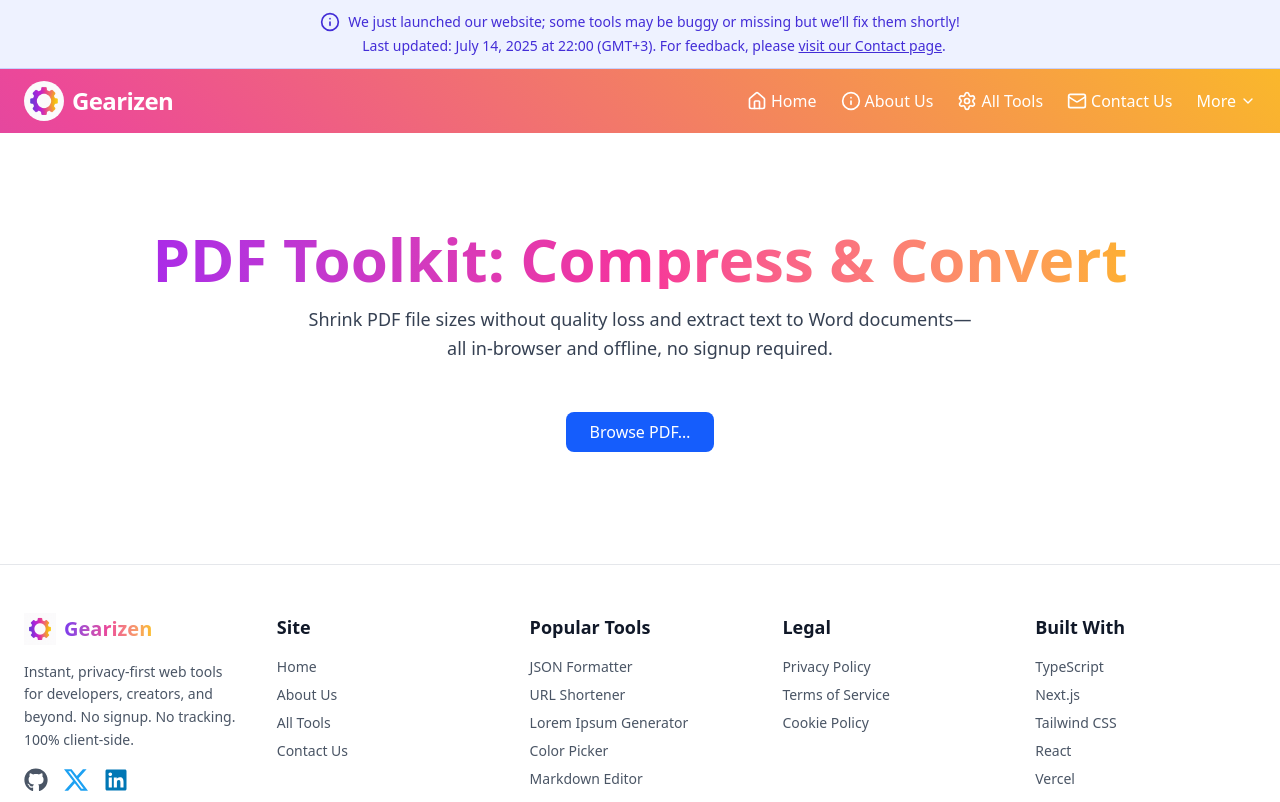
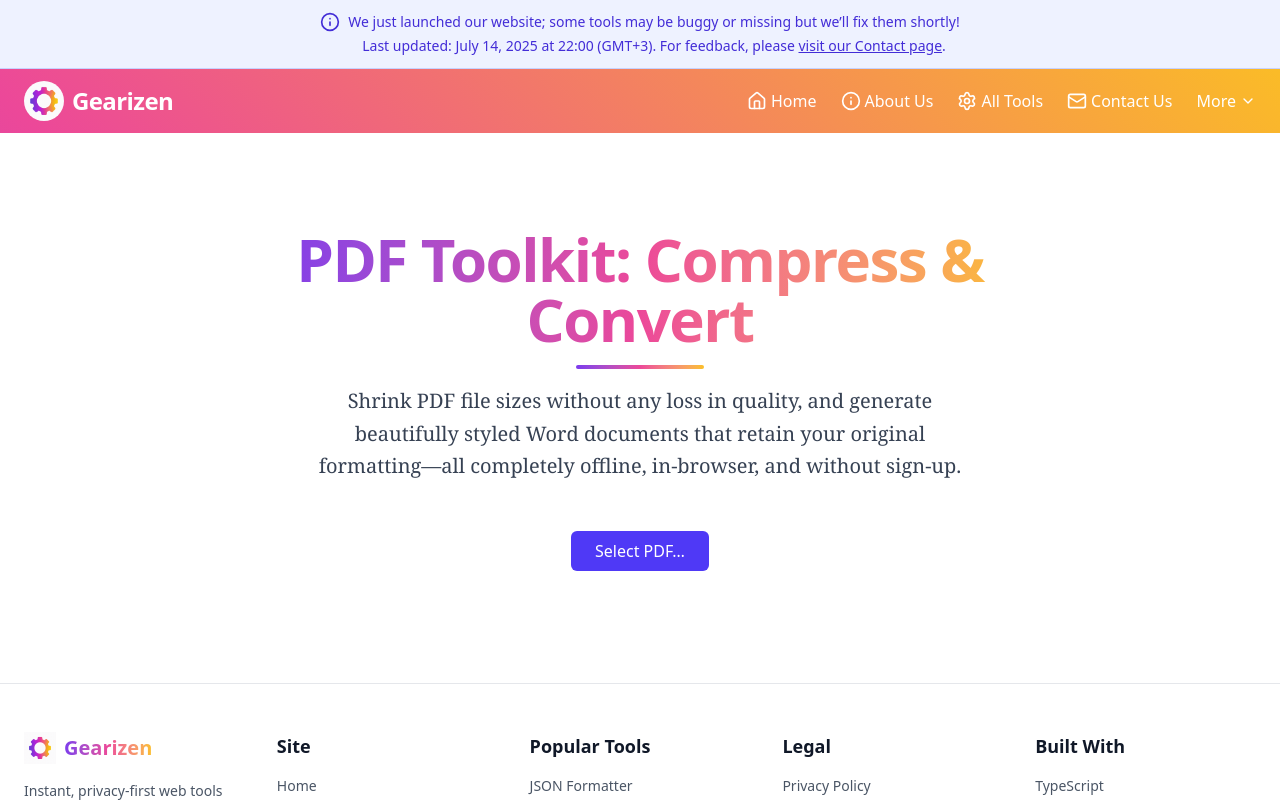
Before and after one commit to tahir-ozcan/gearizen, a Next.js app: page /tools/pdf-toolkit in a window 1280 px wide. Shown: the top 802 px of the page. Built offline with nearby package versions, Linux system fonts and the light colour scheme.

Commit message:
Update project to latest local state

```diff
--- a/app/tools/pdf-toolkit/pdf-toolkit-client.tsx
+++ b/app/tools/pdf-toolkit/pdf-toolkit-client.tsx
@@ -4,40 +4,45 @@
 import { useState, useRef, ChangeEvent, useEffect } from "react";
 import { PDFDocument, type SaveOptions } from "pdf-lib";
 import * as pdfjsLib from "pdfjs-dist/legacy/build/pdf";
-
-type LoadingState = "idle" | "compress" | "extract";
+import { Document, Packer, Paragraph, TextRun } from "docx";
 
 export default function PdfToolkitClient() {
   const [uploadFile, setUploadFile] = useState<File | null>(null);
-  const [loading, setLoading] = useState<LoadingState>("idle");
+  const [loading, setLoading] = useState<"idle" | "compress" | "extract">("idle");
   const [error, setError] = useState<string | null>(null);
   const [extractedText, setExtractedText] = useState("");
   const [compressedUrl, setCompressedUrl] = useState<string | null>(null);
-
   const fileInputRef = useRef<HTMLInputElement>(null);
 
-  // Serve the worker from public/pdf.worker.min.js
+  // PDF.js worker configuration
   useEffect(() => {
     pdfjsLib.GlobalWorkerOptions.workerSrc = "/pdf.worker.min.js";
   }, []);
 
+  // Open file picker
   function handleBrowseClick() {
     fileInputRef.current?.click();
   }
 
+  // File input change
   function handleUploadChange(e: ChangeEvent<HTMLInputElement>) {
     const f = e.target.files?.[0] ?? null;
     setError(null);
     setCompressedUrl(null);
     setExtractedText("");
-    if (!f) return setUploadFile(null);
+    if (!f) {
+      setUploadFile(null);
+      return;
+    }
     if (f.type !== "application/pdf") {
-      setError("Please select a valid PDF file.");
-      return setUploadFile(null);
+      setError("❌ Please select a valid PDF file.");
+      setUploadFile(null);
+      return;
     }
     setUploadFile(f);
   }
 
+  // Compress PDF
   async function handleCompressPdf() {
     if (!uploadFile) return;
     setLoading("compress");
@@ -47,30 +52,17 @@ export default function PdfToolkitClient() {
       const buf = await uploadFile.arrayBuffer();
       const pdfDoc = await PDFDocument.load(buf, { ignoreEncryption: true });
       const bytes = await pdfDoc.save({ useObjectStreams: true } as SaveOptions);
-      setCompressedUrl(URL.createObjectURL(new Blob([bytes], { type: "application/pdf" })));
+      const url = URL.createObjectURL(new Blob([bytes], { type: "application/pdf" }));
+      setCompressedUrl(url);
     } catch (err: unknown) {
-      setError(err instanceof Error ? err.message : "Compression failed.");
+      setError(err instanceof Error ? err.message : "❌ Compression failed.");
     } finally {
       setLoading("idle");
     }
   }
 
-  function handleViewCompressed() {
-    if (compressedUrl) window.open(compressedUrl, "_blank");
-  }
-
-  function handleDownloadCompressed() {
-    if (!compressedUrl || !uploadFile) return;
-    const a = document.createElement("a");
-    a.href = compressedUrl;
-    a.download = `compressed-${uploadFile.name}`;
-    document.body.appendChild(a);
-    a.click();
-    document.body.removeChild(a);
-    setTimeout(() => URL.revokeObjectURL(compressedUrl), 1000);
-  }
-
-  async function handleExtractText() {
+  // Extract text and convert to Word
+  async function handleExtractToWord() {
     if (!uploadFile) return;
     setLoading("extract");
     setError(null);
@@ -78,45 +70,88 @@ export default function PdfToolkitClient() {
     try {
       const buf = await uploadFile.arrayBuffer();
       const pdf = await pdfjsLib.getDocument({ data: buf }).promise;
-      let txt = "";
+
+      // Build paragraphs array
+      const paragraphs: Paragraph[] = [];
+      let previewText = "";
+
       for (let i = 1; i <= pdf.numPages; i++) {
         const page = await pdf.getPage(i);
         const content = await page.getTextContent();
-        txt +=
-          content.items
-            .filter((item): item is { str: string } => "str" in item)
-            .map((item) => item.str)
-            .join(" ") + "\n\n";
+        const pageText = content.items
+          .filter((item): item is { str: string } => "str" in item)
+          .map(item => item.str)
+          .join(" ");
+
+        // Add to preview
+        previewText += pageText + "\n\n";
+
+        // Create paragraph for this page
+        paragraphs.push(
+          new Paragraph({
+            children: [
+              new TextRun({
+                text: pageText,
+                font: "Times New Roman",
+                size: 24,    // 12pt
+              }),
+            ],
+            spacing: { after: 200 },
+          })
+        );
       }
-      setExtractedText(txt.trim());
 
-      const blob = new Blob([txt], { type: "application/msword" });
+      setExtractedText(previewText.trim());
+
+      // Create document with sections
+      const doc = new Document({
+        sections: [
+          {
+            children: paragraphs,
+          },
+        ],
+      });
+
+      // Pack to blob and trigger download
+      const blob = await Packer.toBlob(doc);
       const url = URL.createObjectURL(blob);
       const a = document.createElement("a");
       a.href = url;
-      a.download = `${uploadFile.name.replace(/\.pdf$/i, "")}.doc`;
+      a.download = uploadFile.name.replace(/\.pdf$/i, ".docx");
       document.body.appendChild(a);
       a.click();
       document.body.removeChild(a);
       setTimeout(() => URL.revokeObjectURL(url), 1000);
     } catch (err: unknown) {
-      setError(err instanceof Error ? err.message : "Text extraction failed.");
+      setError(err instanceof Error ? err.message : "❌ Text extraction failed.");
     } finally {
       setLoading("idle");
     }
   }
 
   return (
-    <section className="space-y-12 text-gray-900 antialiased px-4 md:px-0">
-      <div className="text-center space-y-4">
-        <h1 className="text-4xl md:text-5xl lg:text-6xl font-extrabold bg-clip-text text-transparent bg-gradient-to-r from-purple-600 via-pink-500 to-yellow-400">
+    <section
+      id="pdf-toolkit"
+      aria-labelledby="pdf-toolkit-heading"
+      className="space-y-12 antialiased text-gray-900 px-4 md:px-0"
+    >
+      {/* Heading & Description */}
+      <div className="text-center max-w-3xl mx-auto space-y-4">
+        <h1
+          id="pdf-toolkit-heading"
+          className="bg-clip-text text-transparent bg-gradient-to-r from-[#7c3aed] via-[#ec4899] to-[#fbbf24]
+                     text-4xl sm:text-5xl md:text-6xl font-extrabold tracking-tight"
+        >
           PDF Toolkit: Compress &amp; Convert
         </h1>
-        <p className="text-gray-700 max-w-2xl mx-auto text-base md:text-lg leading-relaxed">
-          Shrink PDF file sizes without quality loss and extract text to Word documents—all in-browser and offline, no signup required.
+        <div className="mx-auto mt-2 h-1 w-32 rounded-full bg-gradient-to-r from-[#7c3aed] via-[#ec4899] to-[#fbbf24]" />
+        <p className="mt-4 text-lg sm:text-xl font-serif leading-relaxed text-gray-700 max-w-2xl mx-auto">
+          Shrink PDF file sizes without any loss in quality, and generate beautifully styled Word documents
+          that retain your original formatting—all completely offline, in-browser, and without sign-up.
         </p>
       </div>
 
+      {/* File Selection */}
       <div className="max-w-md mx-auto flex flex-col items-center gap-4">
         <input
           ref={fileInputRef}
@@ -127,68 +162,72 @@ export default function PdfToolkitClient() {
         />
         <button
           onClick={handleBrowseClick}
-          className="px-6 py-2 bg-blue-600 text-white rounded-lg hover:bg-blue-700 focus:ring-2 focus:ring-blue-500 transition"
+          disabled={loading !== "idle"}
+          className="px-6 py-2 bg-indigo-600 text-white rounded-md hover:bg-indigo-700 focus:outline-none focus-visible:ring-2 focus-visible:ring-indigo-500 transition font-medium"
         >
-          {uploadFile ? "Change PDF…" : "Browse PDF…"}
+          {uploadFile ? "Change PDF…" : "Select PDF…"}
         </button>
         {uploadFile && (
-          <div className="text-sm text-gray-600 truncate w-full text-center">
+          <p className="text-sm text-gray-600 truncate w-full text-center font-mono">
             {uploadFile.name} — {(uploadFile.size / 1024).toFixed(1)} KB
-          </div>
+          </p>
         )}
       </div>
 
+      {/* Error Message */}
       {error && (
-        <div className="max-w-md mx-auto p-4 bg-red-50 border border-red-200 text-red-700 rounded-md text-center">
+        <div className="max-w-md mx-auto p-4 bg-red-50 border border-red-200 text-red-700 rounded-md text-center font-serif">
           {error}
         </div>
       )}
 
+      {/* Action Buttons */}
       {uploadFile && (
-        <div className="max-w-md mx-auto flex flex-wrap justify-center gap-3">
+        <div className="max-w-md mx-auto flex flex-wrap justify-center gap-4">
           <button
             onClick={handleCompressPdf}
             disabled={loading !== "idle"}
-            className="px-5 py-2 bg-green-600 text-white rounded-lg hover:bg-green-700 focus:ring-2 focus:ring-green-500 transition disabled:opacity-50"
+            className="px-5 py-2 bg-green-600 text-white rounded-md hover:bg-green-700 focus:outline-none focus-visible:ring-2 focus-visible:ring-green-500 transition font-medium"
           >
             {loading === "compress" ? "Compressing…" : "Compress PDF"}
           </button>
 
           {compressedUrl && (
-            <>
-              <button
-                onClick={handleViewCompressed}
-                className="px-5 py-2 bg-indigo-600 text-white rounded-lg hover:bg-indigo-700 focus:ring-2 focus:ring-indigo-500 transition"
-              >
-                View Compressed
-              </button>
-              <button
-                onClick={handleDownloadCompressed}
-                className="px-5 py-2 bg-green-800 text-white rounded-lg hover:bg-green-900 focus:ring-2 focus:ring-green-700 transition"
-              >
-                Download Compressed
-              </button>
-            </>
+            <button
+              onClick={() => {
+                const a = document.createElement("a");
+                a.href = compressedUrl;
+                a.download = `compressed-${uploadFile.name}`;
+                document.body.appendChild(a);
+                a.click();
+                document.body.removeChild(a);
+                setTimeout(() => URL.revokeObjectURL(compressedUrl), 1000);
+              }}
+              className="px-5 py-2 bg-indigo-600 text-white rounded-md hover:bg-indigo-700 focus:outline-none focus-visible:ring-2 focus-visible:ring-indigo-500 transition font-medium"
+            >
+              Download Compressed
+            </button>
           )}
 
           <button
-            onClick={handleExtractText}
+            onClick={handleExtractToWord}
             disabled={loading !== "idle"}
-            className="px-5 py-2 bg-yellow-600 text-white rounded-lg hover:bg-yellow-700 focus:ring-2 focus:ring-yellow-500 transition disabled:opacity-50"
+            className="px-5 py-2 bg-yellow-600 text-white rounded-md hover:bg-yellow-700 focus:outline-none focus-visible:ring-2 focus-visible:ring-yellow-500 transition font-medium"
           >
-            {loading === "extract" ? "Extracting…" : "Extract Text to Word"}
+            {loading === "extract" ? "Converting to Word…" : "Extract Text to Word"}
           </button>
         </div>
       )}
 
+      {/* Extracted Text Preview */}
       {extractedText && (
-        <div className="max-w-md mx-auto space-y-2">
-          <h2 className="text-lg font-medium text-gray-800">Extracted Text Preview</h2>
+        <div className="max-w-2xl mx-auto prose prose-indigo">
+          <h2 className="text-lg font-semibold text-gray-800">Extracted Text Preview</h2>
           <textarea
             rows={6}
             readOnly
             value={extractedText}
-            className="w-full p-3 border border-gray-300 rounded-md bg-gray-50 font-mono text-sm resize-y focus:ring-2 focus:ring-indigo-500 transition"
+            className="w-full p-3 border border-gray-300 rounded-md bg-gray-50 font-mono text-sm resize-y focus:outline-none focus-visible:ring-2 focus-visible:ring-indigo-500 transition"
           />
         </div>
       )}
```
